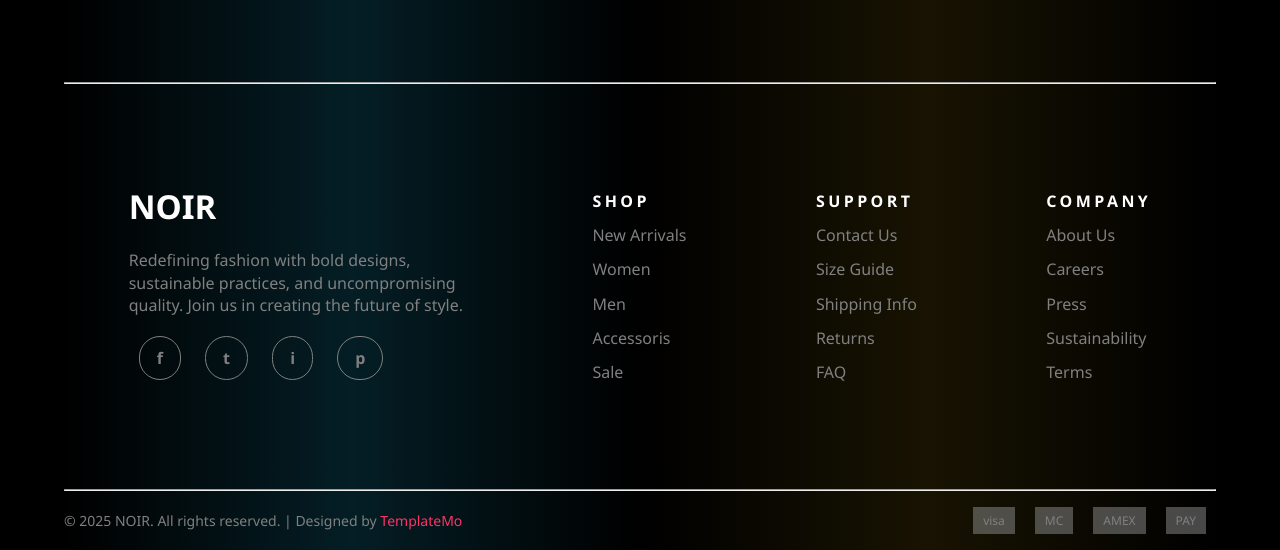
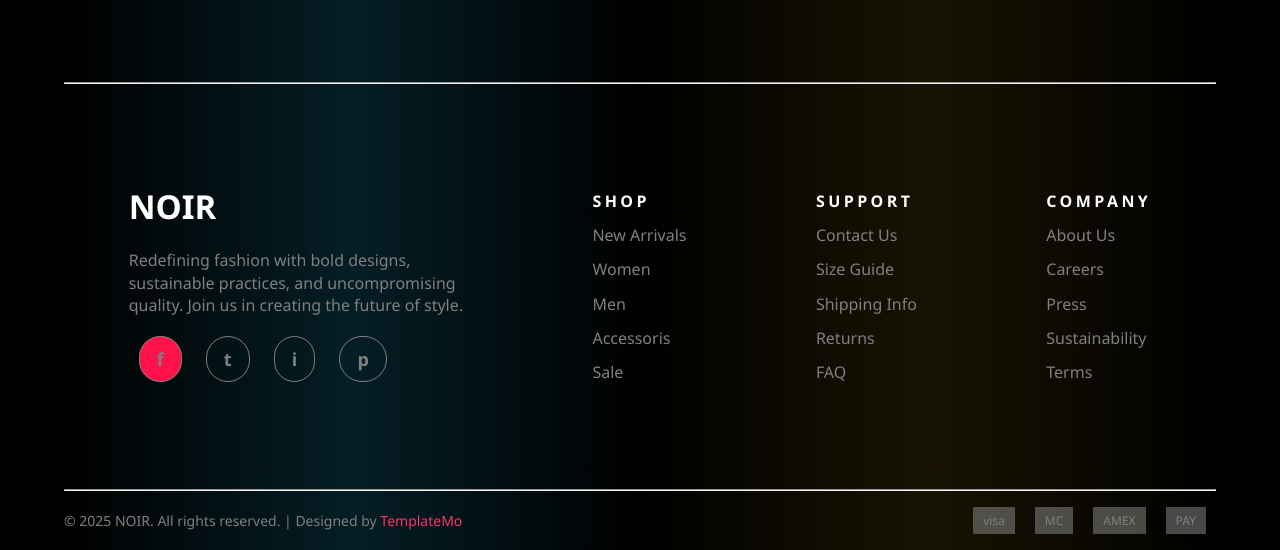
Before and after one commit to tanbir-rumman/my-all-project-designe, a plain HTML site: page MY_Project/index.html in a window 1280 px wide. In both pictures the pointer is over the link 159 px from the left and 5732 px from the top of the page. Shown: the part 5374-5924 px from the top of the page. Drawn offline with Linux system fonts and the light colour scheme.

Commit message:
Update style.css

```diff
--- a/MY_Project/style.css
+++ b/MY_Project/style.css
@@ -809,6 +809,7 @@ footer {
 
 .footerLink .footer-brand .footerCocail {
     margin-top: 30px;
+
 }
 
 .footerLink .footer-brand .footerCocail a{
@@ -819,7 +820,14 @@ footer {
     text-decoration: none;
     color: grey;
     font-weight: 600;
-    font-size: 16px;
+    font-size: 18px;
+    transition: 0.3s;
+
+}
+
+.footerCocail a:hover {
+    background: var(--accent-hover);
+    color: var(#fff);
 }
 
 .footer-column {
@@ -840,6 +848,12 @@ footer {
 .footer-column ul li a  {
     text-decoration: none;
     color: grey;
+    transition: 0.3s;
+}
+
+.footer-column ul li a:hover {
+    color: var(--accent-hover);
+    margin-left: 5px;
 }
 
 /*! FOOTER AREA END */
```
